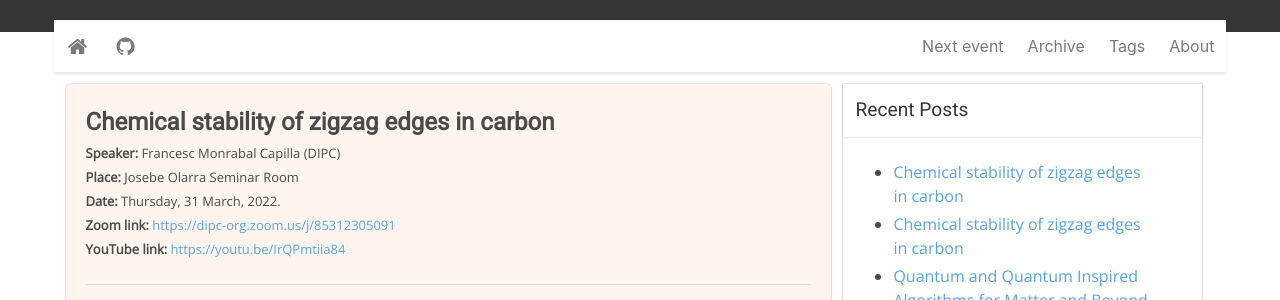
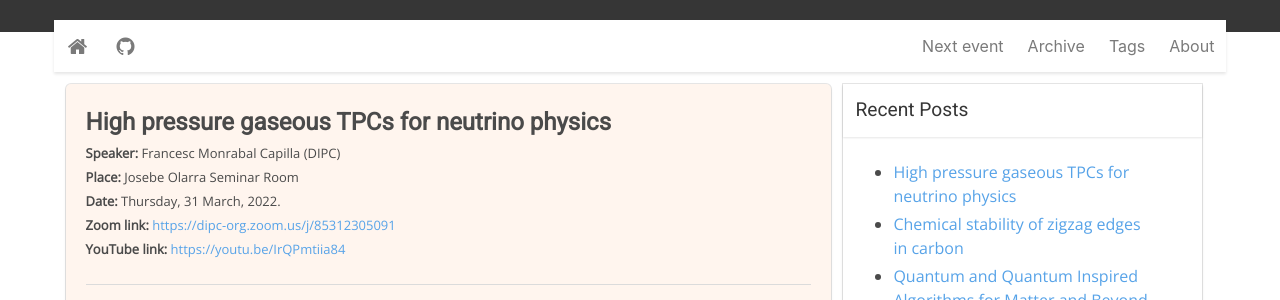
Before and after one commit to dipc-cc/community_seminars, a Jekyll site: the page built from _posts/2022-03-31-francesc-monrabal.markdown, in a window 1280 px wide. Shown: the part 245-545 px from the top of the page. Built offline with Jekyll 4.4.1, drawn with Linux system fonts in a browser that asks for light colours; comment, search, counter and statistics services are not loaded.

Commit message:
corrects francesc title

```diff
--- a/_posts/2022-03-31-francesc-monrabal.markdown
+++ b/_posts/2022-03-31-francesc-monrabal.markdown
@@ -3,7 +3,7 @@ layout: talk
 speaker: Francesc Monrabal Capilla (DIPC)
 image: /assets/images/figs/francesc.png
 place: Josebe Olarra Seminar Room
-title: Chemical stability of zigzag edges in carbon
+title: High pressure gaseous TPCs for neutrino physics
 date: "2022-03-31 12:00:00"
 zoom: https://dipc-org.zoom.us/j/85312305091
 youtube: https://youtu.be/IrQPmtiia84
```
